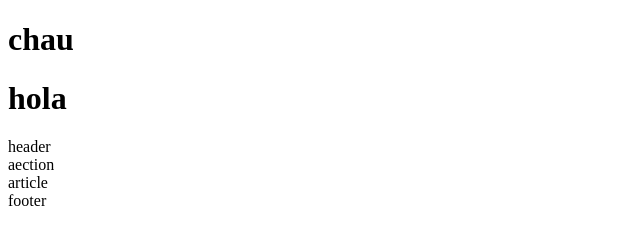
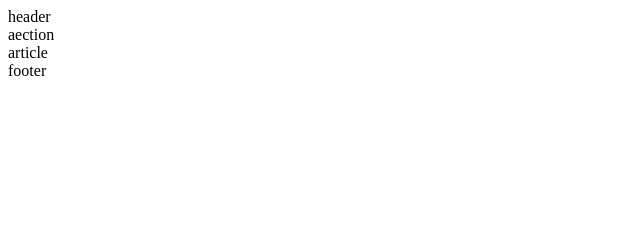
Before and after one commit to luciogayoso/ejemplo, a plain HTML site: page index.html in a window 1280 px wide. Shown: the whole page, without its empty margins (0-640 px from the left). Drawn offline with Linux system fonts and the light colour scheme.

Commit message:
Update index.html
borrado

```diff
--- a/index.html
+++ b/index.html
@@ -7,8 +7,6 @@
     <title>Document</title>
 </head>
 <body>
-    <h1>chau</h1>
-    <h1>hola</h1>
    <header>header</header>
    <section>aection</section>
    <article>article</article>
```
